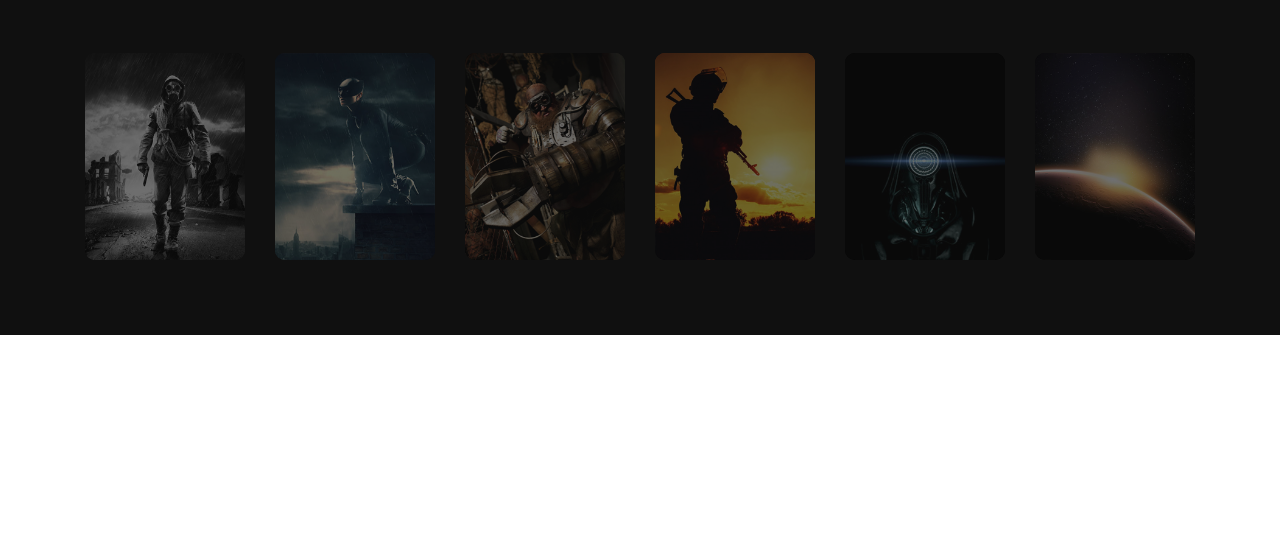
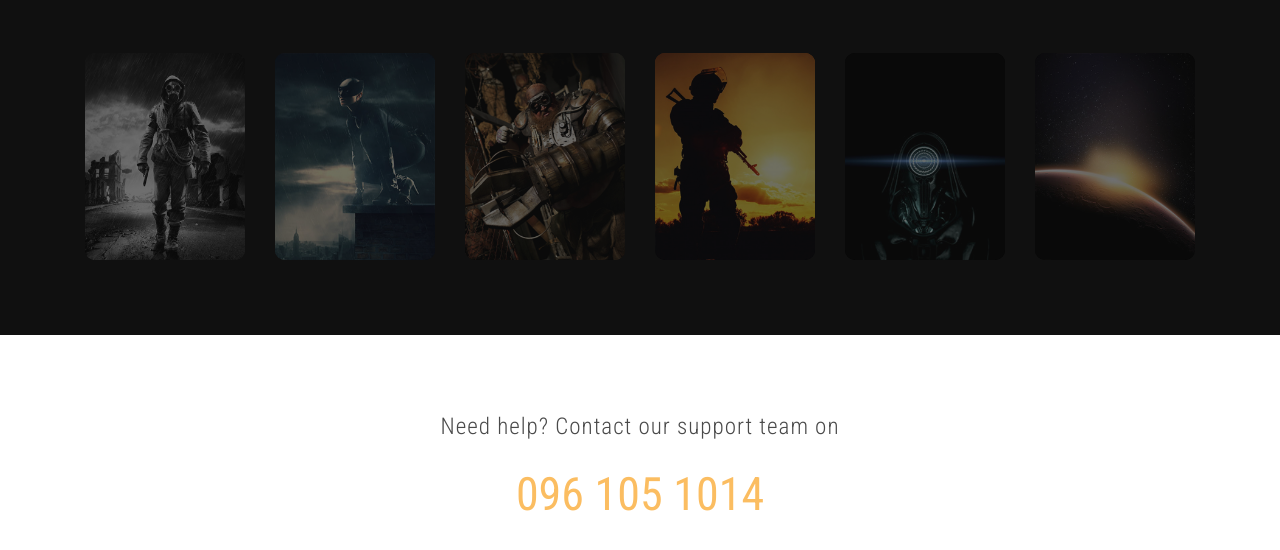
Before and after one commit to dtdev-hub/movie-simple-webpage, a plain HTML site: page index.html in a window 1280 px wide. Shown: the part 3244-3794 px from the top of the page. Before the commit the page ends 3579 px from the top, so only its background shows below. Drawn offline with nearby package versions, Linux system fonts and the light colour scheme.

Commit message:
Create contact section

```diff
--- a/css/index.css
+++ b/css/index.css
@@ -8,6 +8,11 @@ html, body{
     font-family: 'Roboto Condensed', sans-serif;
     color: #717171;
 }
+::selection{
+    background-color: #ec7532;
+    color: white;
+}
+
 /* line style */
 .myLine::after{
     content: "";
@@ -413,3 +418,19 @@ header{
 .movieList__item:hover .movieList__overlay{
     opacity: 0;
 }
+
+/* CONTACT */
+.contact__content{
+    text-align: center;
+}
+.contact__content p:first-child{
+    color: #4a4a4a;
+    font-size: 23px;
+    font-weight: 300;
+    letter-spacing: 1px;
+}
+.contact__content a{
+    color: #fbbd61;
+    font-size: 46px;
+    text-decoration: none;
+}
--- a/index.html
+++ b/index.html
@@ -748,7 +748,12 @@
     </div>
 
     <!-- CONTACT -->
-    <div class="contact"></div>
+    <div class="contact section">
+        <div class="contact__content">
+            <p>Need help? Contact our support team on</p>
+            <p><a href="tel:0961051014">096 105 1014</a></p>
+        </div>
+    </div>
 
     <!-- FOOTER -->
     <div class="footer"></div>
```
